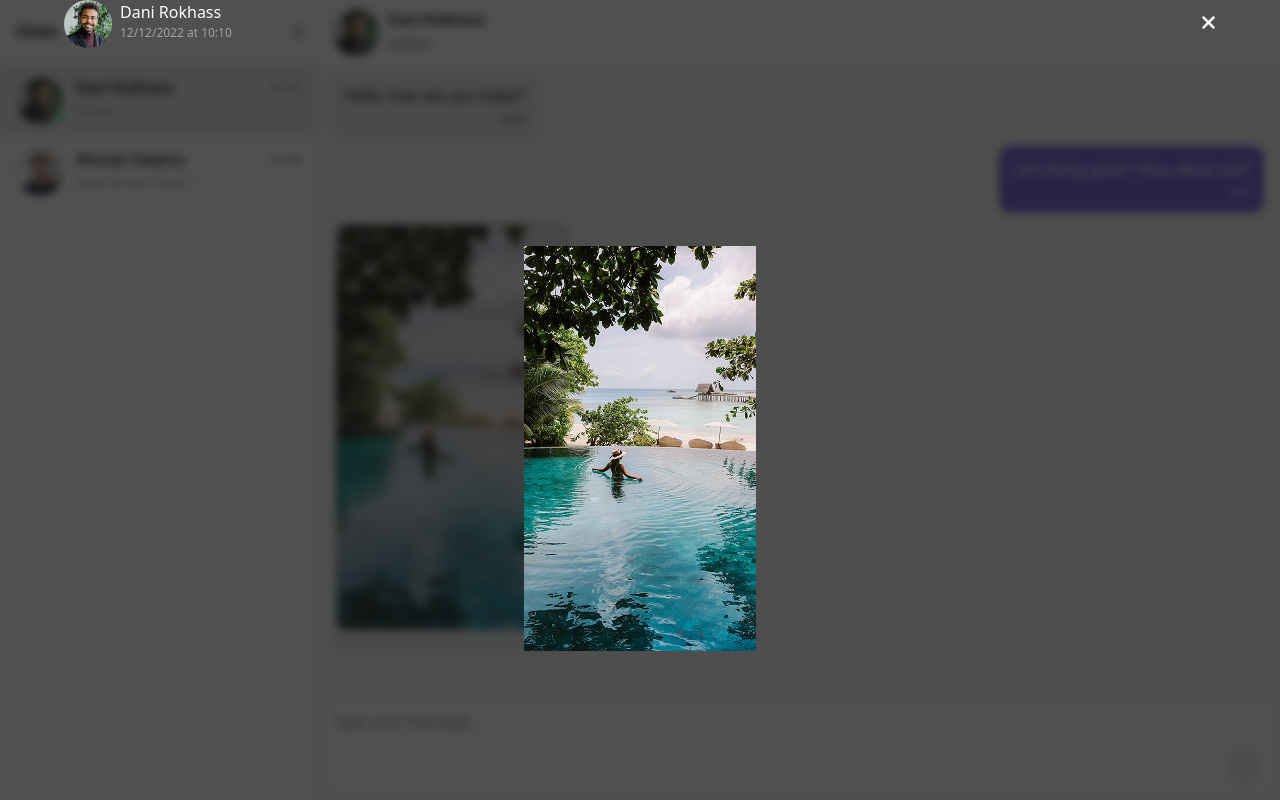
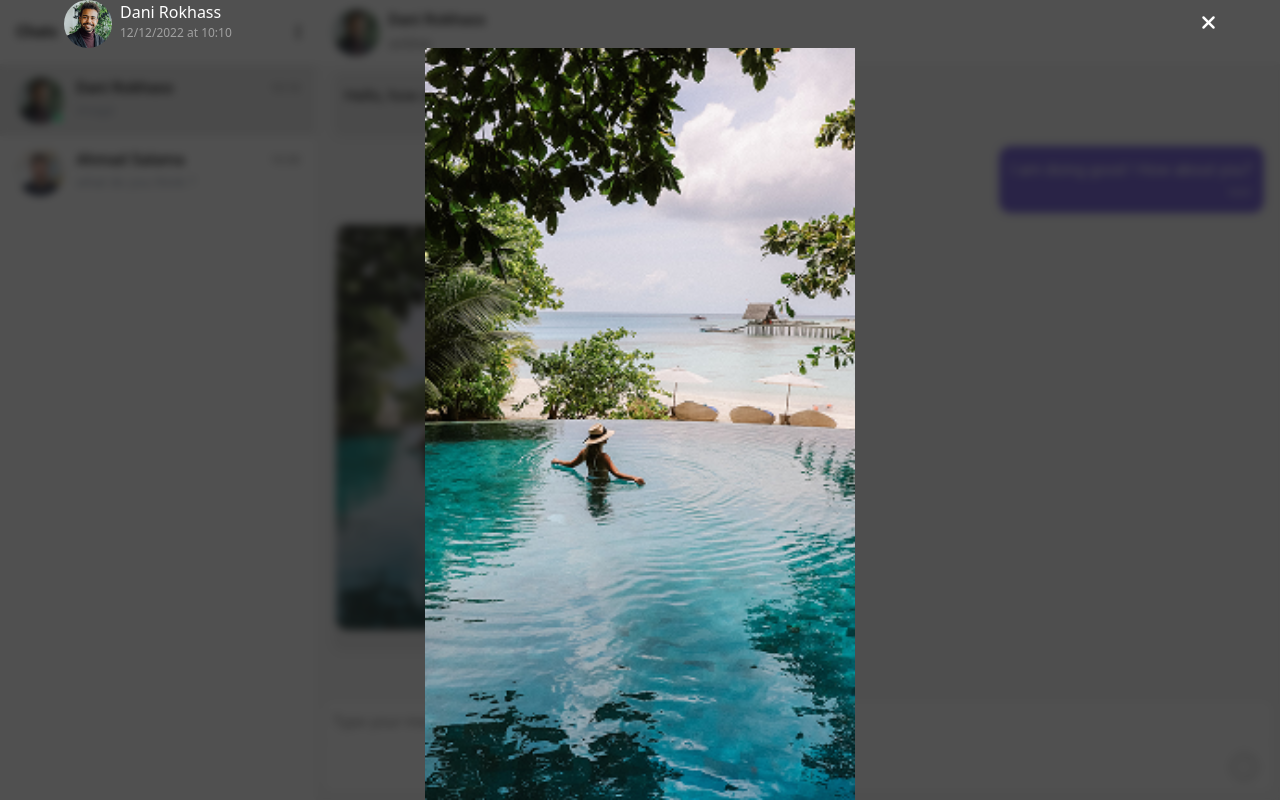
Before and after one commit to chariff16/chat-app, a Vue app: page /message/1 in a window 1280 px wide. Both pictures are taken after a click on the picture 452 px from the left and 427 px from the top of the page. Built offline with nearby package versions, Linux system fonts and the light colour scheme; a web font is replaced by a local one.

Commit message:
updating the open image hieght

```diff
--- a/src/components/Messages/MessagesList.vue
+++ b/src/components/Messages/MessagesList.vue
@@ -1,7 +1,7 @@
 <template>
     <Teleport to="body">
         <div v-if="imageModalStatus" class="fixed top-0 left-0 w-screen h-screen z-50 bg-[#141414bd] backdrop-blur-xs">
-            <div class="h-full">
+            <div class="h-full flex flex-col">
                 <div class="flex justify-between items-center px-[5%]">
                     <div class="flex gap-2">
                         <div class="h-[3rem] w-[3rem] rounded-full relative bg-cover bg-center bg-no-repeat"
@@ -20,8 +20,8 @@
                             @click="closeImageModal"></i>
                     </div>
                 </div>
-                <div class="w-full h-full flex justify-center items-center">
-                    <img ref="imgTarget" :src="selectedImage.content" alt="">
+                <div class="grow flex justify-center items-center">
+                    <img ref="imgTarget" :src="selectedImage.content" alt="" class="h-full">
                 </div>
             </div>
         </div>
```
